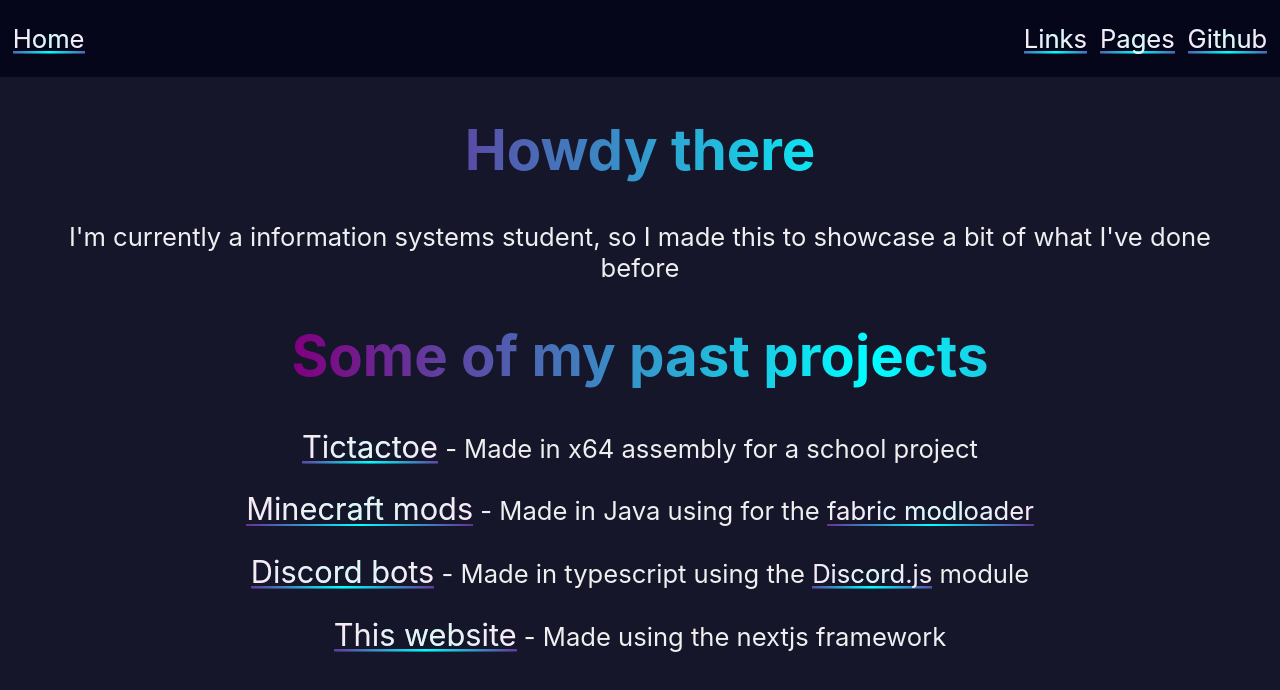
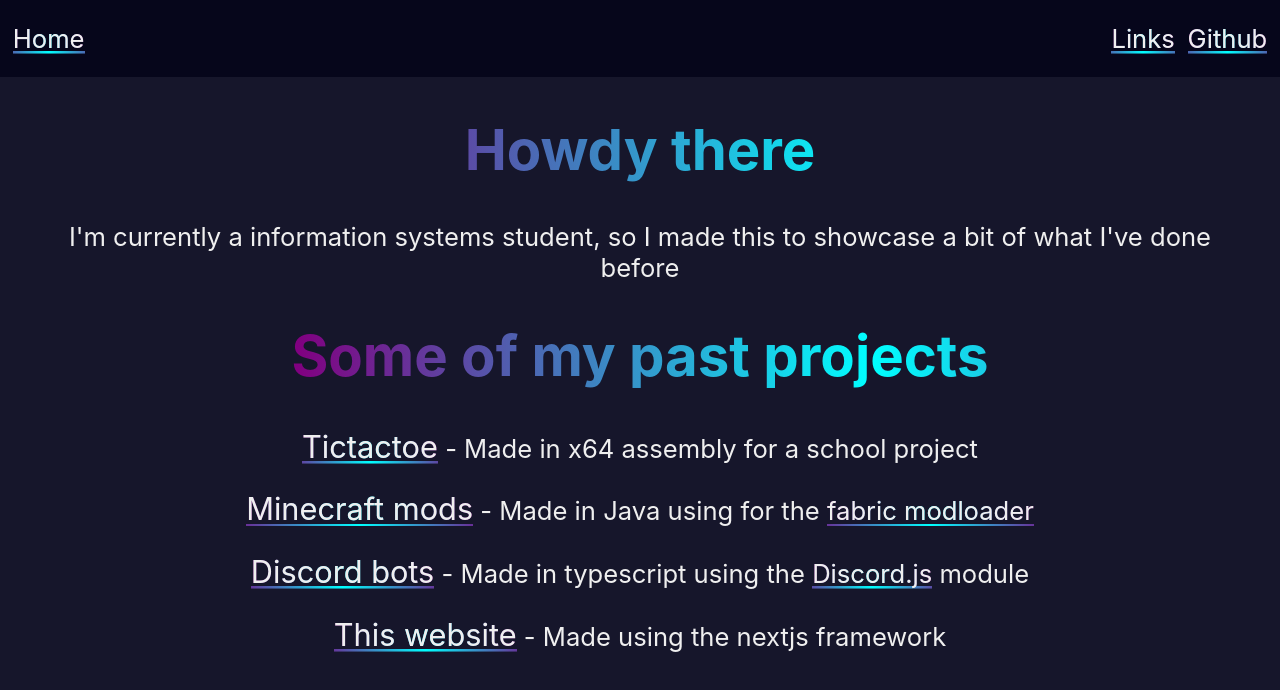
Before and after one commit to PrincessCyanMarine/cyanseas, a Next.js app: page / in a window 1280 px wide. Shown: the top 690 px of the page. Built offline with nearby package versions, Linux system fonts and the light colour scheme.

Commit message:
Update Layout.tsx

```diff
--- a/components/Layout.tsx
+++ b/components/Layout.tsx
@@ -13,7 +13,7 @@ export default ({ children }: { children: any }) => (
             Github
             <small>external</small>
           </Link>
-          <Link href="/pages">Pages</Link>
+          {/*<Link href="/pages">Pages</Link>*/}
           <Link href="/links">Links</Link>
         </div>
       </div>
```
